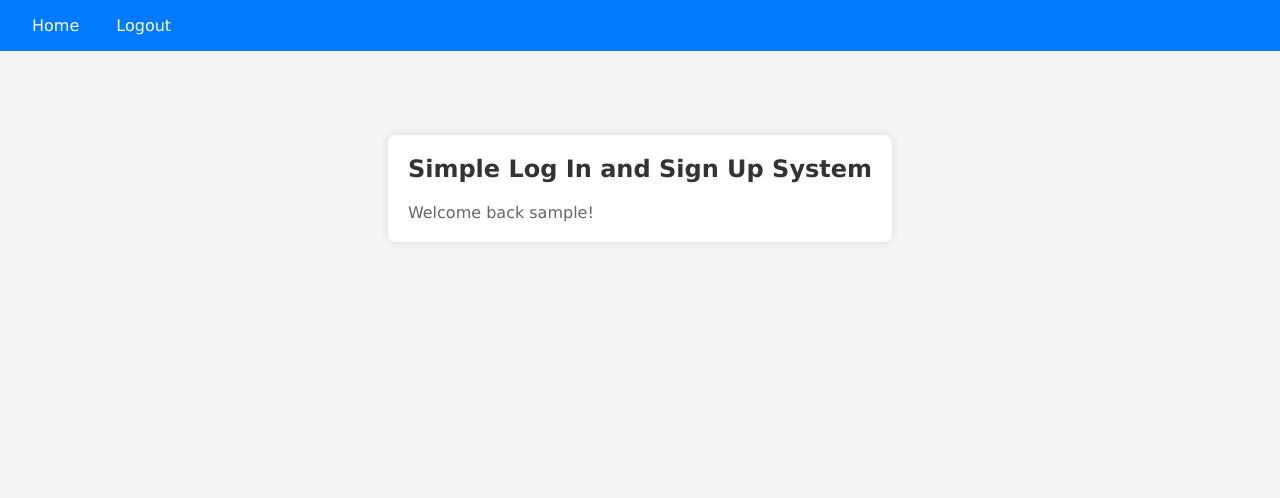
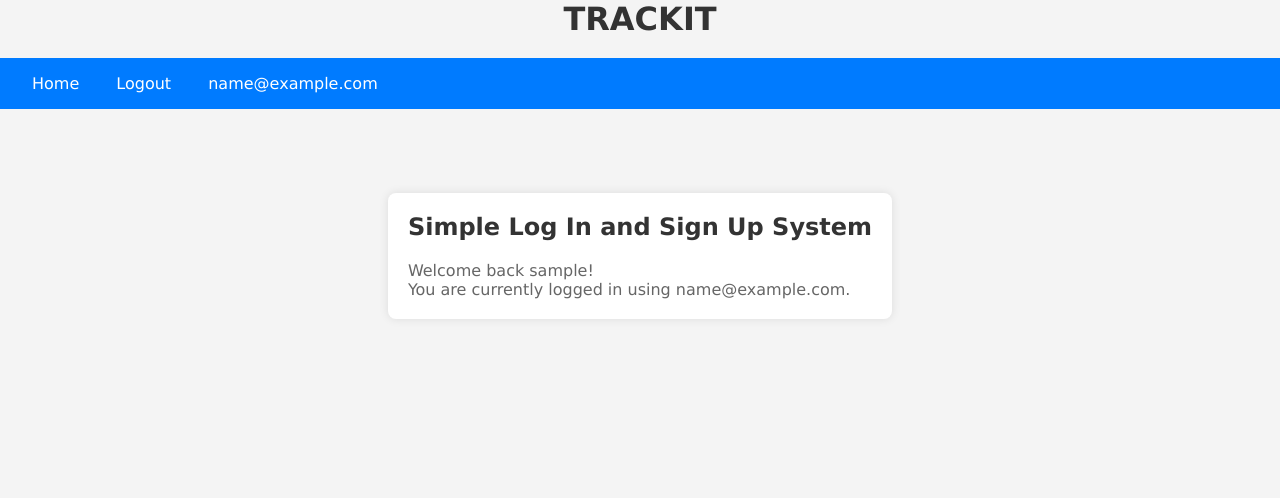
Before and after one commit to MACantara/TRACKIT-PHP-MySQL, a PHP site: page /index.php in a window 1280 px wide. Shown: the top 498 px of the page. Run offline with PHP 8.4, Linux system fonts and the light colour scheme; the visitor is signed in with stand-in values (Sample User, id 1).

Commit message:
Display the user's email when logged in

```diff
--- a/index.php
+++ b/index.php
@@ -12,6 +12,7 @@
 
 <body>
     <header>
+        <h1>TRACKIT</h1>
         <nav>
             <ul>
                 <li>
@@ -21,6 +22,10 @@
                 if (isset($_SESSION['users_username'])) {
                     echo '<li>
                             <a href="includes/logout.include.php">Logout</a>
+                        </li>
+                        ';
+                    echo '<li>
+                            <a href="#">' . $_SESSION["users_email"] . '</a>
                         </li>';
                 } else {
                     echo '<li>
@@ -40,6 +45,7 @@
             <?php
             if (isset($_SESSION["users_username"])) {
                 echo "<p>Welcome back " . $_SESSION["users_username"] . "!</p>";
+                echo "<p>You are currently logged in using " . $_SESSION["users_email"] . ".</p>";
             } else {
                 echo "<p>You are not logged in.</p>";
             }
```
